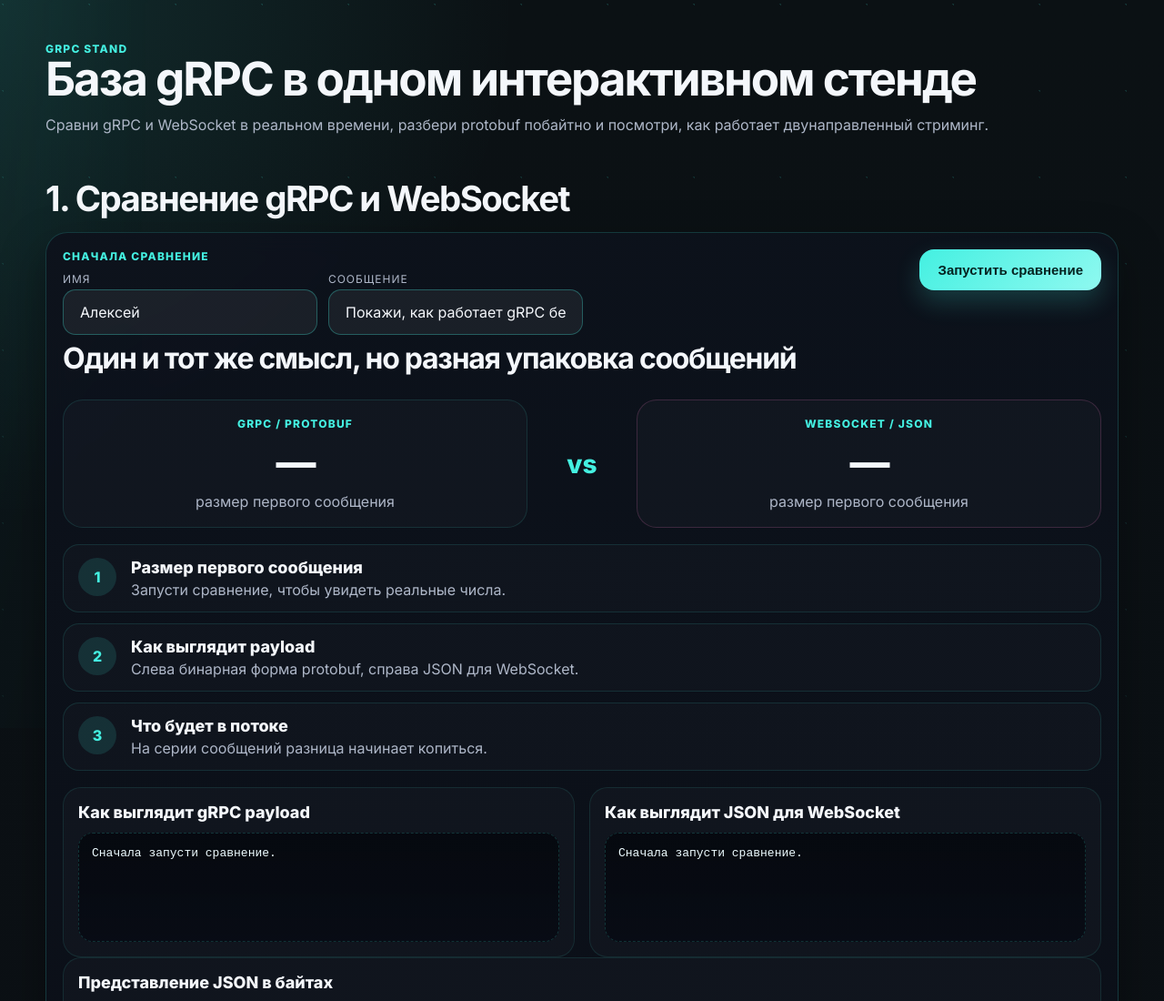
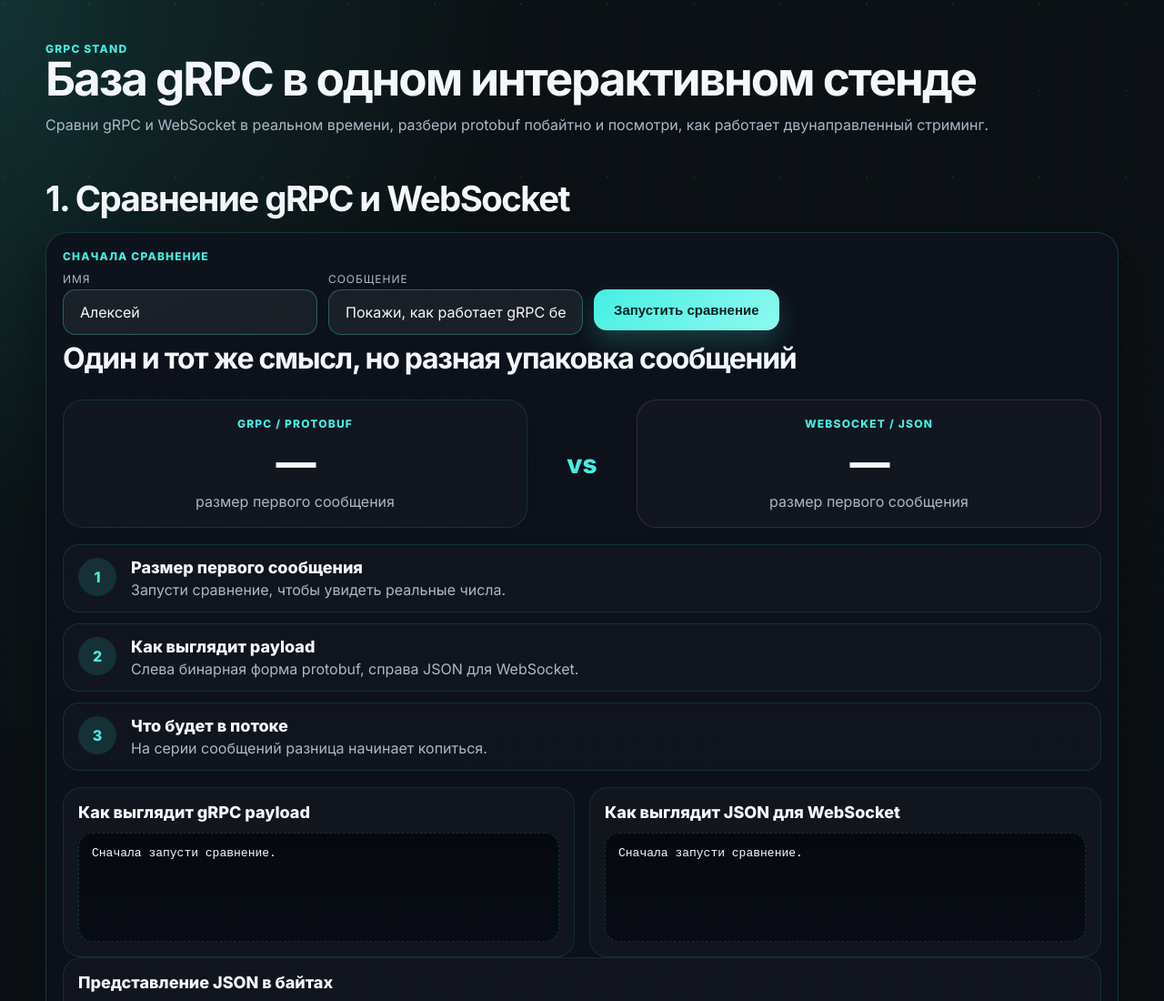
Before and after one commit to char1ks/grpc-stand, a website: page public/index.html in a window 1280 px wide. Shown: the top 1100 px of the page at 91% size. Drawn offline with Linux system fonts and the light colour scheme.

Commit message:
Edit button

```diff
--- a/public/index.html
+++ b/public/index.html
@@ -38,10 +38,13 @@
                 <label for="studentText">Сообщение</label>
                 <input type="text" id="studentText" value="Покажи, как работает gRPC без боли" />
               </div>
+              <div class="field btn-field">
+                <label>&nbsp;</label>
+                <button class="primary" id="runCompareBtn">Запустить сравнение</button>
+              </div>
             </div>
             <h3>Один и тот же смысл, но разная упаковка сообщений</h3>
           </div>
-          <button class="primary" id="runCompareBtn">Запустить сравнение</button>
         </div>
 
         <div class="compare-hero first-compare" id="compareHero">
--- a/public/styles.css
+++ b/public/styles.css
@@ -336,6 +336,12 @@ button.small{padding:10px 14px;font-size:13px}
   border-color:var(--accent);
   box-shadow:0 0 0 3px rgba(68,240,225,.12);
 }
+.btn-field button{
+  padding:14px 22px;
+  font-size:15px;
+  border-radius:14px;
+  white-space:nowrap;
+}
 
 .hidden{display:none!important}
 
```
